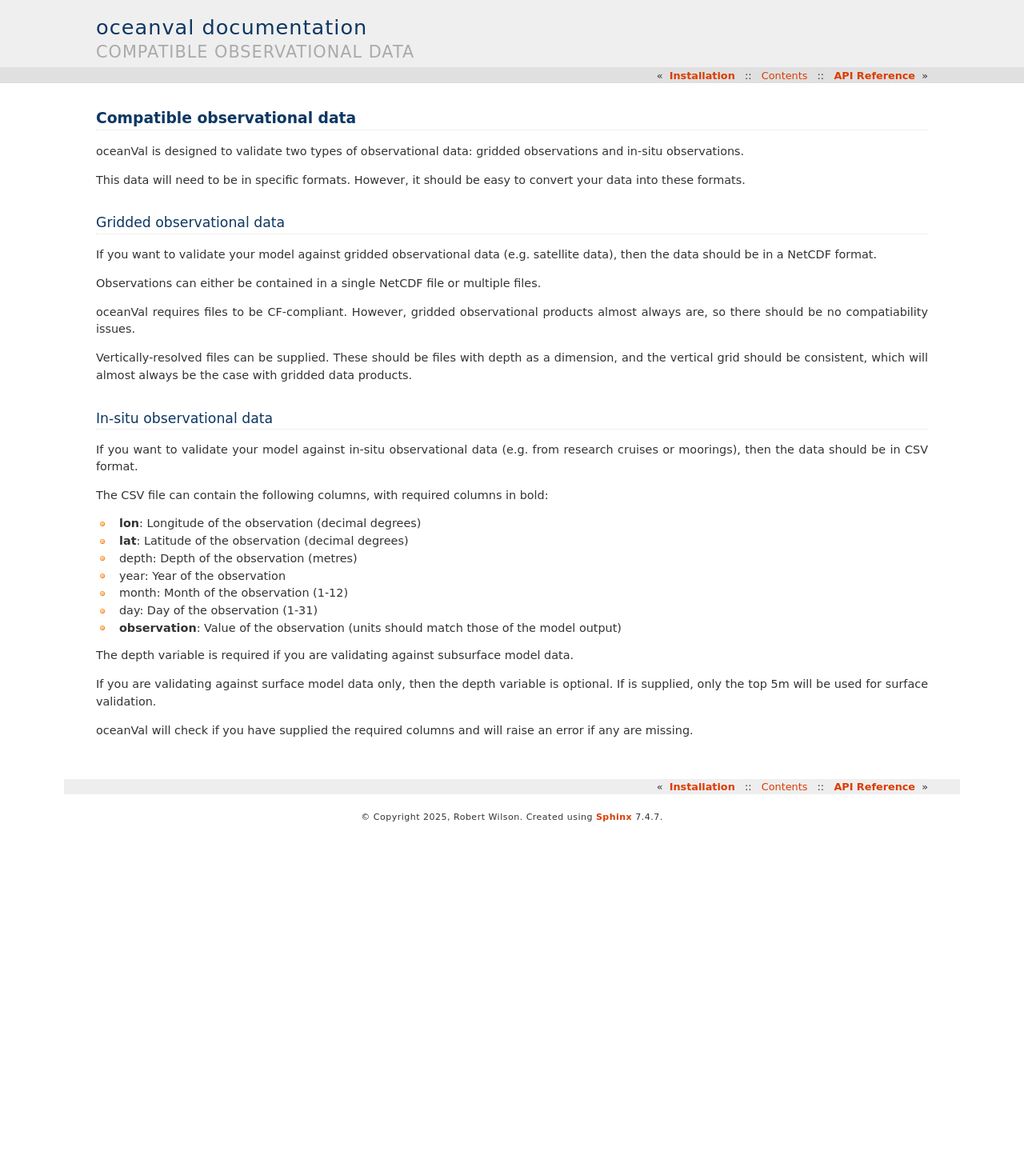
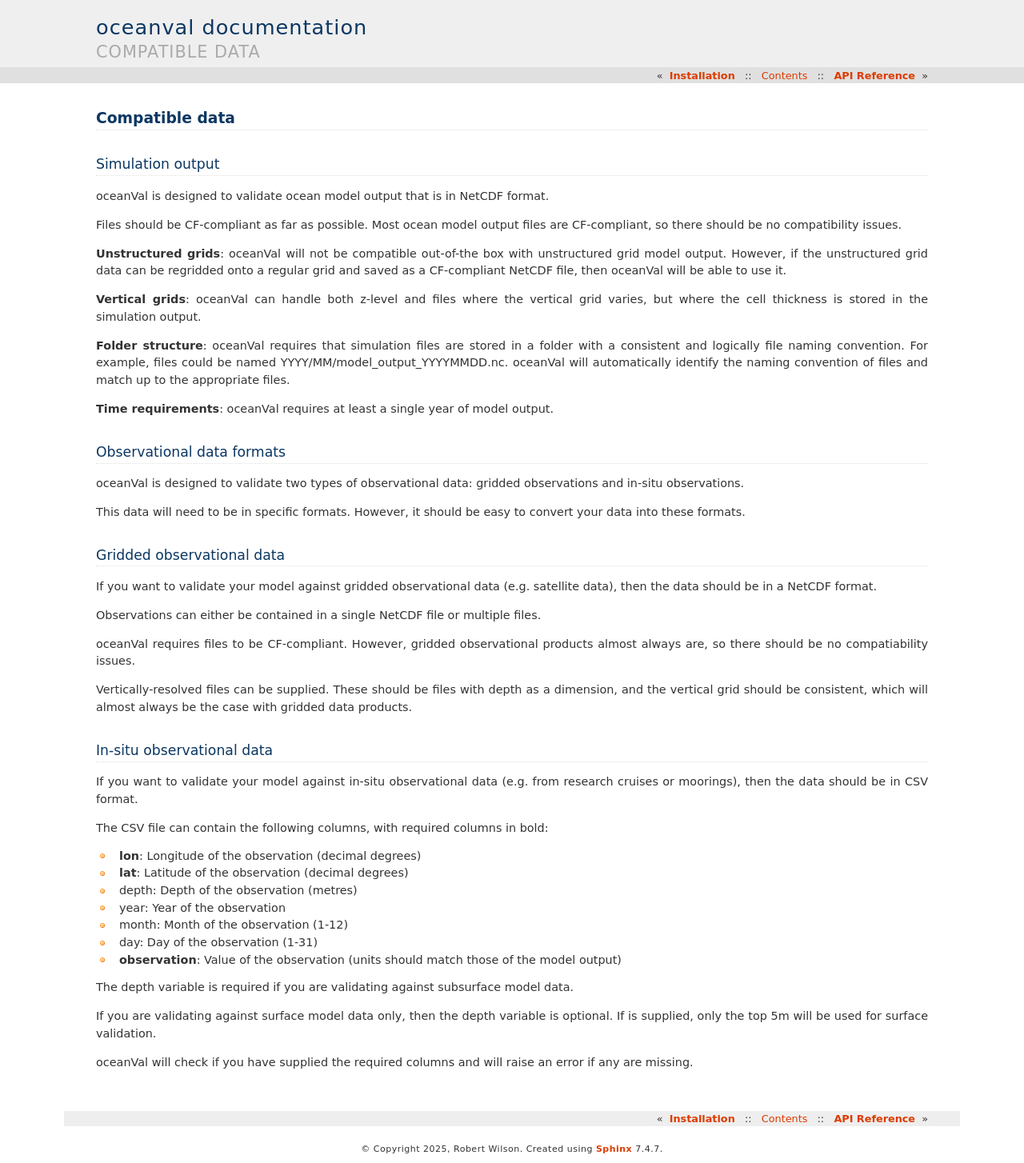
Before and after one commit to pmlmodelling/oceanVal, a Sphinx documentation site: the page built from docs/source/obs_data.rst, in a window 1280 px wide. Shown: the whole page at 80% size. Built offline with Sphinx 7.4.7, drawn with Linux system fonts in a browser that asks for light colours; pages that are not in the unit, such as notebooks, are missing from menus; before the commit the page ends 1039 px from its top, so only the background shows below that.

Commit message:
add info about simulation reqs

```diff
--- a/docs/source/obs_data.rst
+++ b/docs/source/obs_data.rst
@@ -1,10 +1,34 @@
-Compatible observational data
+Compatible data
 ============
+
+
+Simulation output
+---------------------------
+
+oceanVal is designed to validate ocean model output that is in NetCDF format.
+
+Files should be CF-compliant as far as possible. Most ocean model output files are CF-compliant, so there should be no compatibility issues.
+
+
+**Unstructured grids**: oceanVal will not be compatible out-of-the box with unstructured grid model output. However, if the unstructured grid data can be regridded onto a regular grid and saved as a CF-compliant NetCDF file, then oceanVal will be able to use it.
+
+**Vertical grids**: oceanVal can handle both z-level and files where the vertical grid varies, but where the cell thickness is stored in the simulation output.
+
+**Folder structure**: oceanVal requires that simulation files are stored in a folder with a consistent and logically file naming convention.
+For example, files could be named YYYY/MM/model_output_YYYYMMDD.nc. oceanVal will automatically identify the naming convention of files and match up to the appropriate files.
+
+**Time requirements**: oceanVal requires at least a single year of model output.
+
+
+
+
+
+Observational data formats
+---------------------------
 
 oceanVal is designed to validate two types of observational data: gridded observations and in-situ observations.
 
 This data will need to be in specific formats. However, it should be easy to convert your data into these formats.
-
 
 Gridded observational data
 ---------------------------
```
